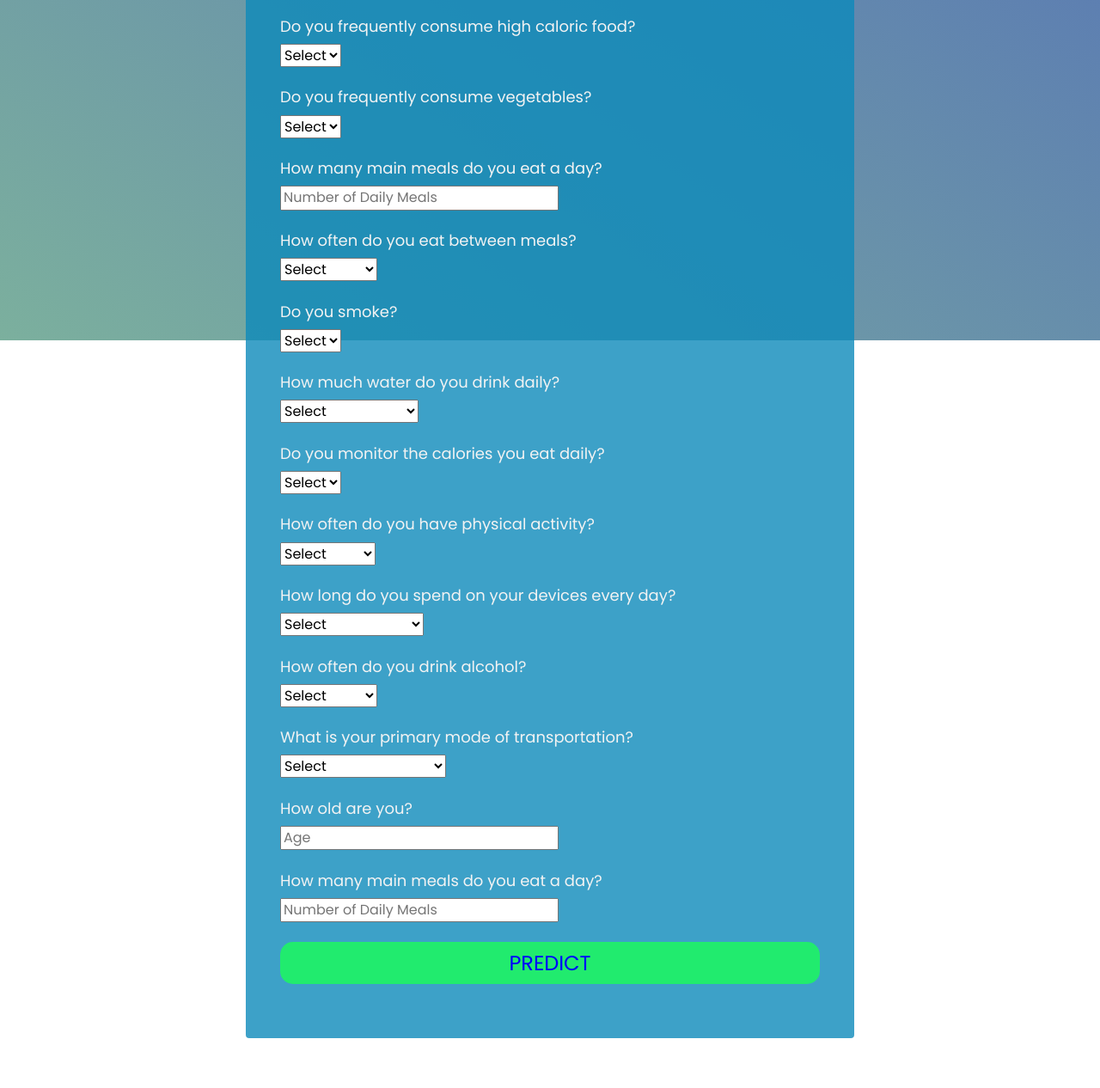
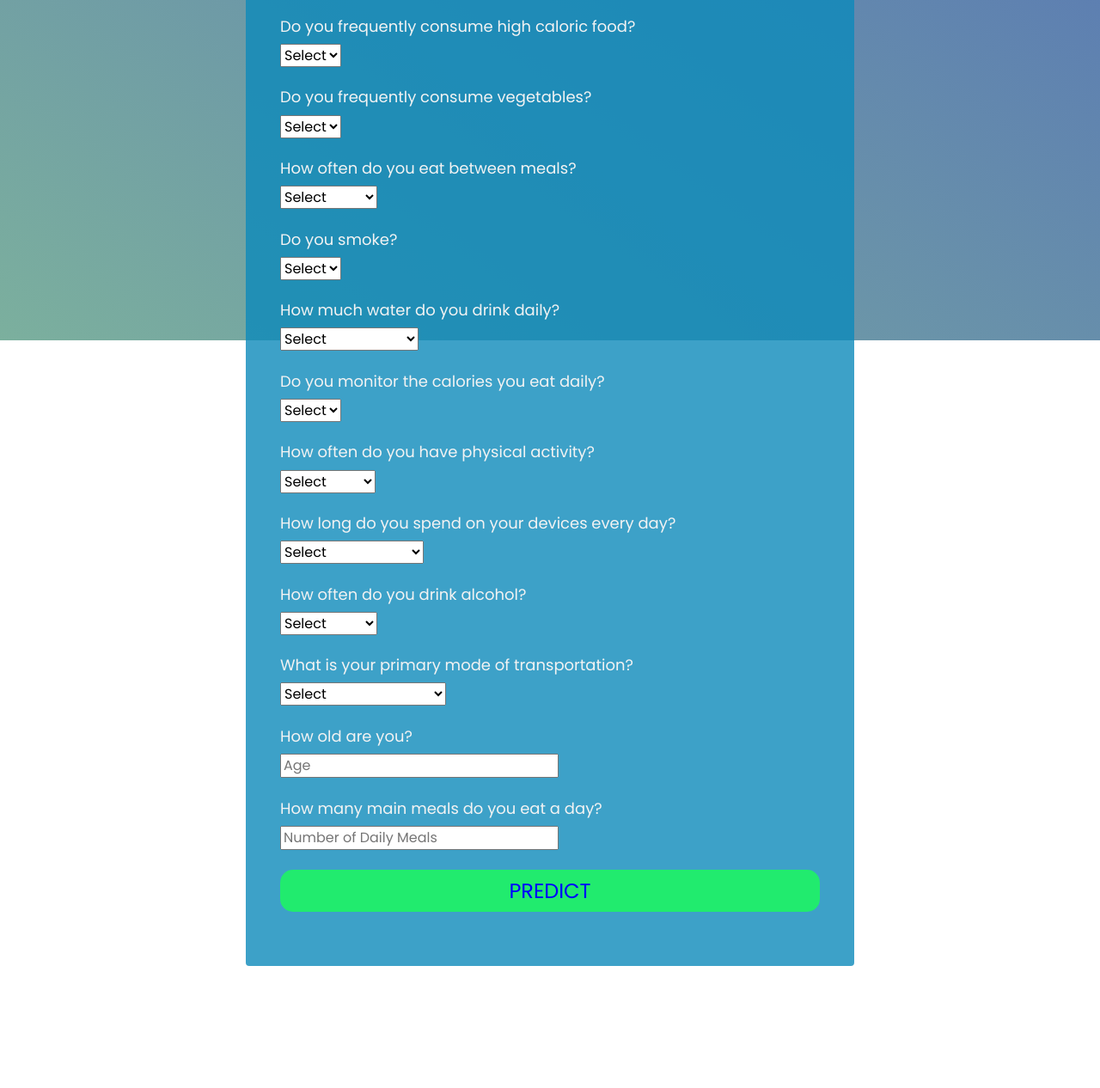
Before and after one commit to NaijingGuo/ECS171ML_group5_project, a Flask app: page / in a window 1280 px wide. Shown: the part 404-1670 px from the top of the page at 86% size. After the commit the page ends 1528 px from the top, so only its background shows below. Run offline with Flask 2, Linux system fonts and the light colour scheme.

Commit message:
commented out extra question about main meals

```diff
--- a/App/templates/index.html
+++ b/App/templates/index.html
@@ -55,7 +55,7 @@
           <option value="Yes">Yes</option>
           <option value="No">No</option>
         </select><br>
-        <label for="NCP">How many main meals do you eat a day?</label><input type="number" name="NCP" placeholder="Number of Daily Meals" required="required"/><br>
+        <!--<label for="NCP">How many main meals do you eat a day?</label><input type="number" name="NCP" placeholder="Number of Daily Meals" required="required"/><br>-->
         <label for="CAEC">How often do you eat between meals?</label>
         <select id="CAEC" name="CAEC">
           <option value disabled selected >Select</option>
```
